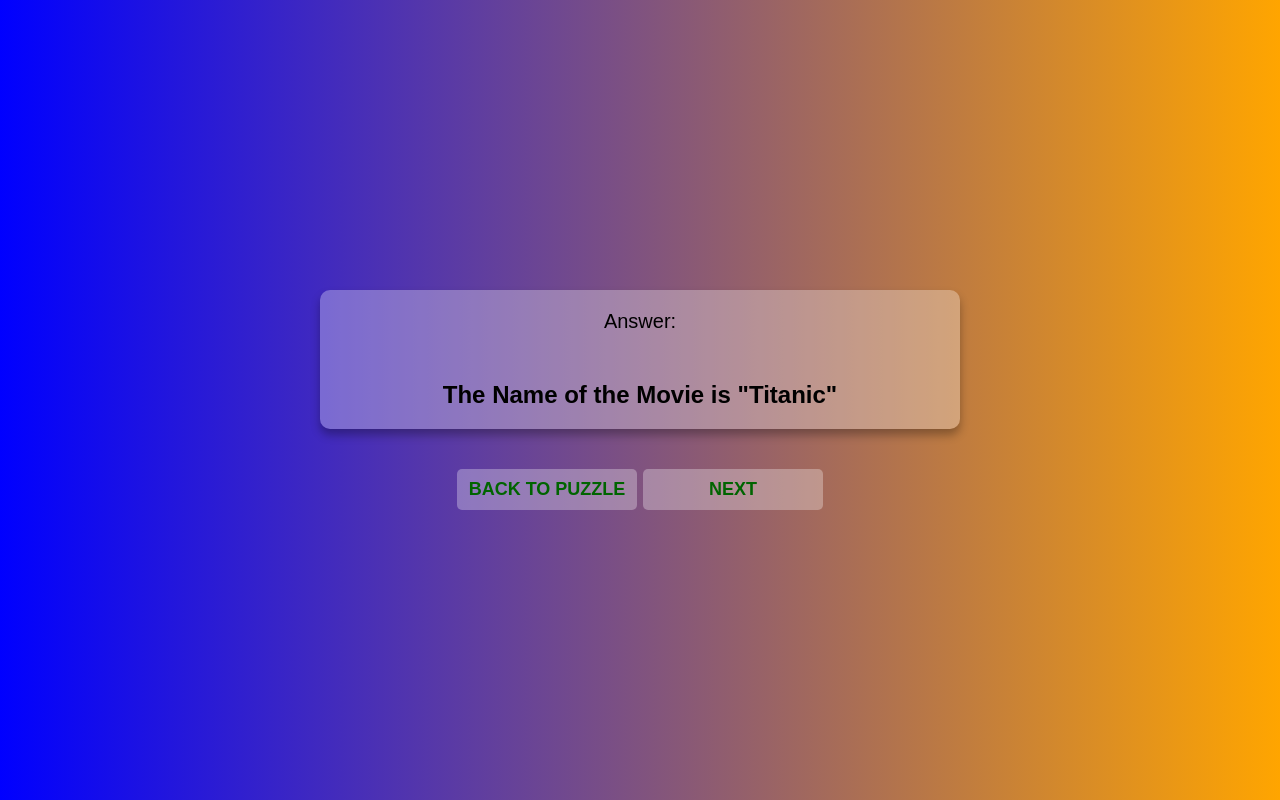
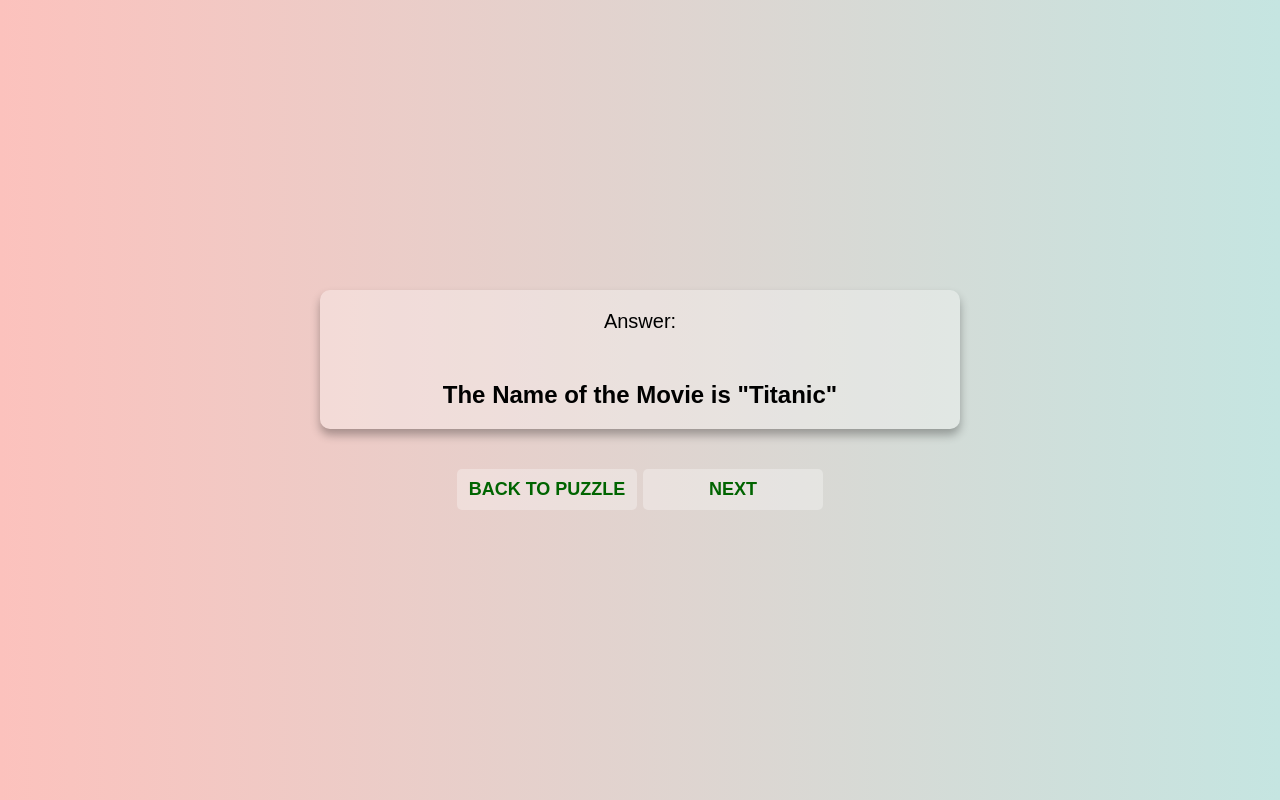
Before and after one commit to vi58-coder/Puzzle-, a plain HTML site: page Movie/ans61.html in a window 1280 px wide. Drawn offline with Linux system fonts and the light colour scheme.

Commit message:
build all

```diff
--- a/Movie/movie.css
+++ b/Movie/movie.css
@@ -7,7 +7,7 @@
 body{
   margin: 0;
   /* background: linear-gradient(to left bottom, #ec008c, #fc6767, #ec008c);   */
-  background: linear-gradient(to right, blue, orange);
+  background: linear-gradient(to right, #FCC2BD, #C5E5E1);
   min-height: 100vh;
   display: flex;
   flex-direction: column;
@@ -16,6 +16,7 @@
   font-family: sans-serif;
 
 }
+/* (to right, blue, orange) */
 
 
 a{
```
